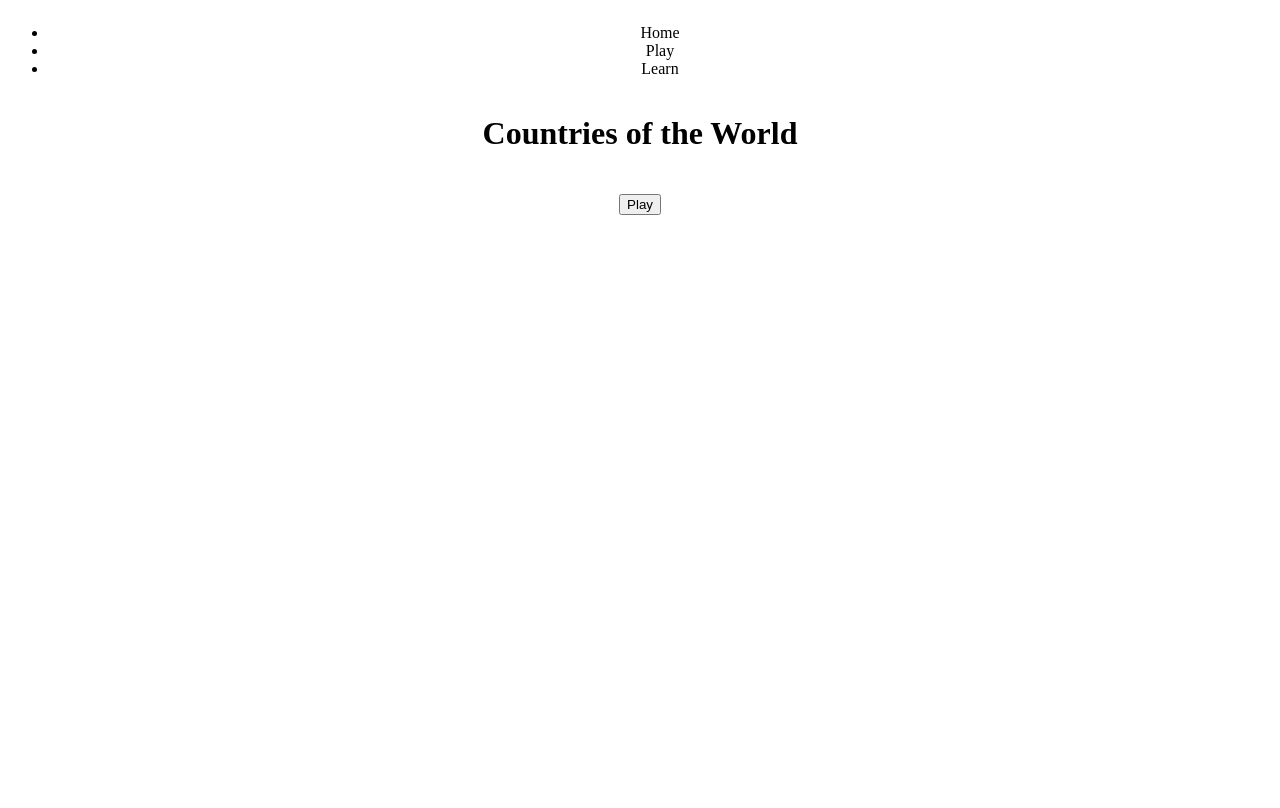
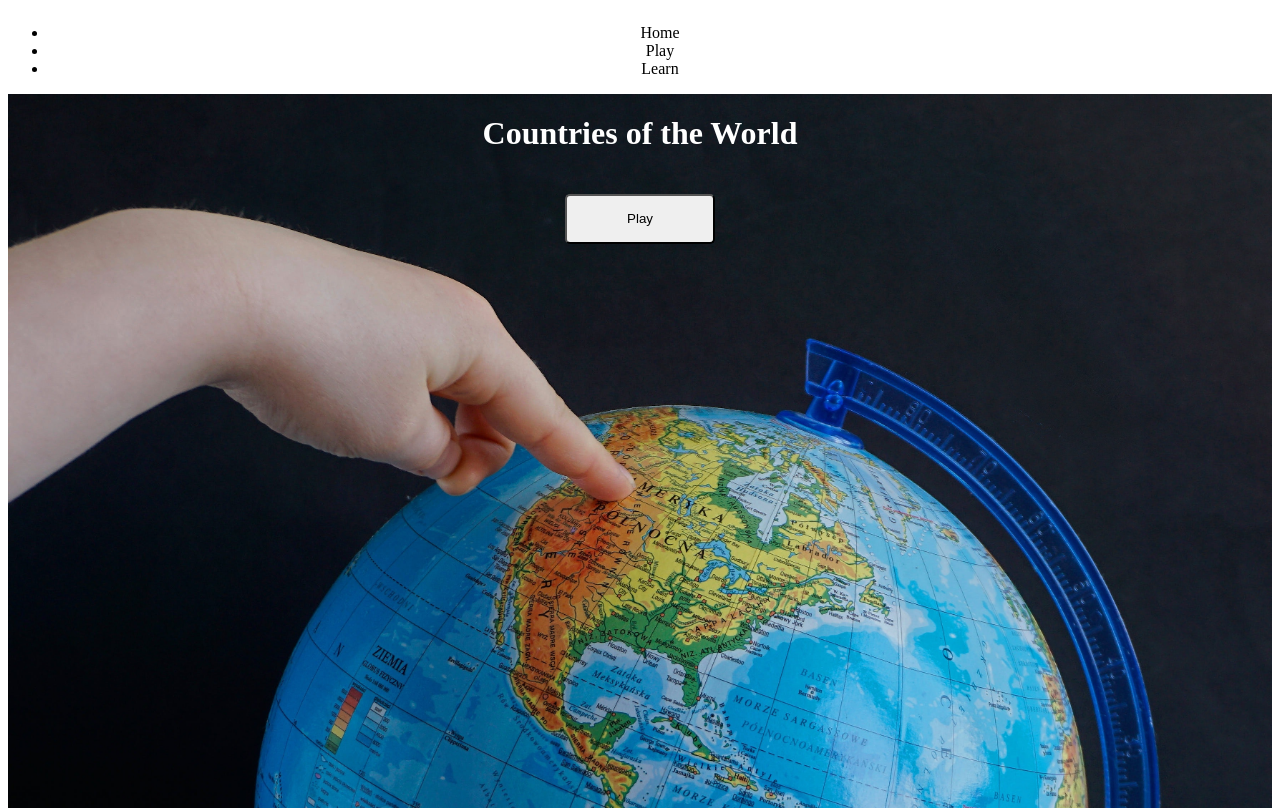
Before and after one commit to hossydossy/groupproject, a Vue app in the folder client/: page / in a window 1280 px wide. Built offline with nearby package versions, Linux system fonts and the light colour scheme.

Commit message:
styling and refactoring components

```diff
--- a/client/src/App.vue
+++ b/client/src/App.vue
@@ -1,5 +1,5 @@
 <template lang="html">
-<div>
+<div class="bg">
   <home-page v-if="!initialised"></home-page>
   <play v-if="initialised && !playPG"></play>
 </div>
@@ -7,11 +7,7 @@
 
 <script>
 import { eventBus } from '@/main.js';
-import PictureGame from './components/PictureGame.vue';
-import PictureGameSelect from './components/PictureGameSelect.vue';
-import CallToAction from './components/CallToAction.vue';
 import HomePage from './components/HomePage.vue';
-import NavBar from './components/NavBar.vue';
 import Play from './components/Play.vue';
 export default {
   name: 'app',
@@ -23,11 +19,7 @@ export default {
   },
   components: {
     'home-page': HomePage,
-    'call-to-action': CallToAction,
-    'nav-bar': NavBar,
     'play': Play,
-    'picture-game': PictureGame,
-    'picture-game-select': PictureGameSelect,
   },
   mounted() {
     eventBus.$on('select-game', (initialised) => {
@@ -41,4 +33,9 @@ export default {
 </script>
 
 <style lang="css" scoped>
+  .bg{
+    background-image: url("../public/background.jpg");
+    background-size: cover;
+    height: 100%
+  }
 </style>
--- a/client/src/components/CallToAction.vue
+++ b/client/src/components/CallToAction.vue
@@ -17,5 +17,8 @@ export default {
 <style lang="css" scoped>
 button{
   margin: 20px auto 20px auto;
+  border-radius: 5px;
+  height: 50px;
+  width: 150px;
 }
 </style>
--- a/client/src/components/HomePage.vue
+++ b/client/src/components/HomePage.vue
@@ -30,8 +30,7 @@ export default {
   text-align: center;
 }
 
-/* #bg{
-  background-image: url("/public/home-background.jpg");
-  background-size: cover; */
-/* } */
+h1 {
+  color: White;
+}
 </style>
--- a/client/src/components/NavBar.vue
+++ b/client/src/components/NavBar.vue
@@ -15,11 +15,12 @@ export default {
 </script>
 
 <style lang="css"scoped>
-ul{
+ul, li{
   text-decoration: none;
 }
 .container{
   display: inline-flex;
   flex-direction: column;
+  background-color: White;
 }
 </style>
--- a/client/src/components/PictureGame.vue
+++ b/client/src/components/PictureGame.vue
@@ -1,7 +1,7 @@
 <template lang="html">
   <div>
-  <h1>PictureGame</h1>
-</div>
+    <h1>PictureGame</h1>
+  </div>
 </template>
 
 <script>
@@ -11,4 +11,7 @@ export default {
 </script>
 
 <style lang="css" scoped>
+  h1{
+    color: White;
+  }
 </style>
--- a/client/src/components/PictureGameSelect.vue
+++ b/client/src/components/PictureGameSelect.vue
@@ -20,5 +20,6 @@ export default {
 .container {
   border: 1px solid Black;
   width: 30%;
+  background-color: White;
 }
 </style>
--- a/client/src/components/Play.vue
+++ b/client/src/components/Play.vue
@@ -9,11 +9,6 @@
       <under-construction></under-construction>
     </div>
   </div>
-  <!-- <div class="main-container" v-if="playPG">
-    <div id="games-container">
-      <picture-game></picture-game>
-    </div>
-  </div> -->
 </div>
 </template>
 
@@ -35,6 +30,9 @@ export default {
 </script>
 
 <style lang="css" scoped>
+h2 {
+  color: White;
+}
 .main-container {
   display: flex;
   flex-direction: column;
--- a/client/src/components/UnderConstruction.vue
+++ b/client/src/components/UnderConstruction.vue
@@ -14,5 +14,6 @@ export default {
 .container {
   border: 1px solid Black;
   width: 30%;
+  background-color: White;
 }
 </style>
```
Also changed, not shown: client/public/background.jpg (renamed from client/public/home-background.jpg).
